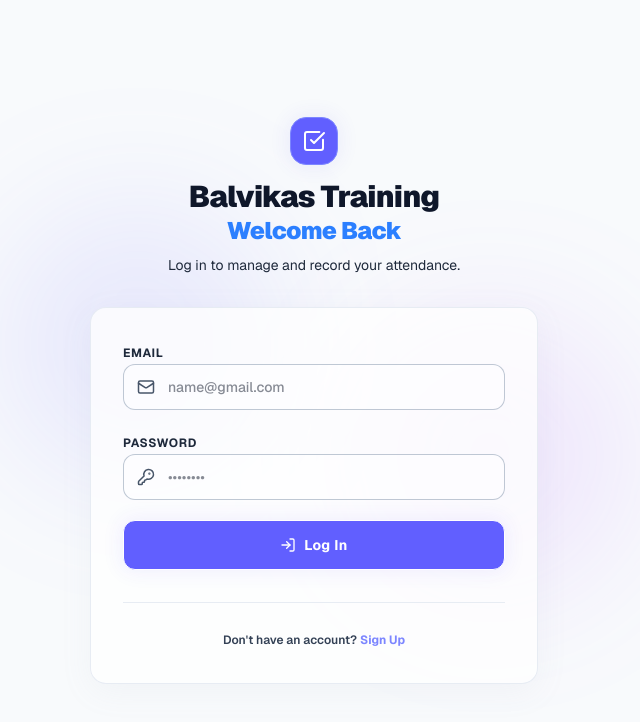
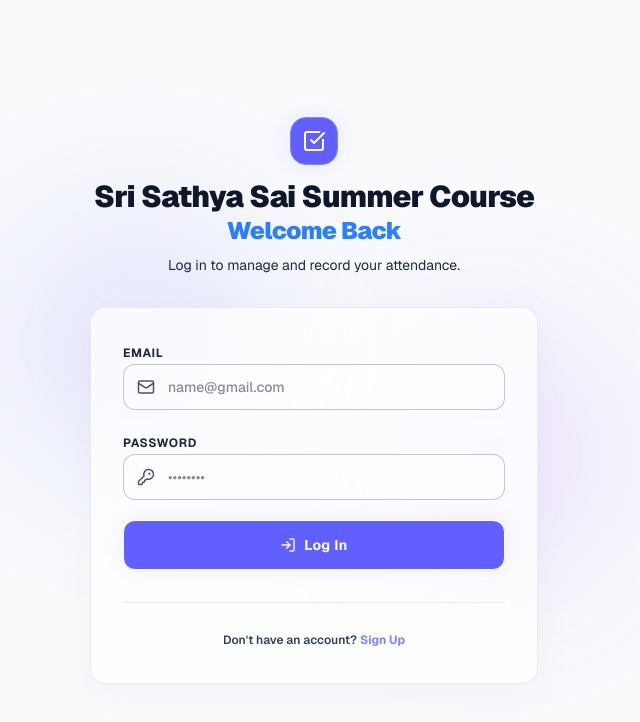
Before and after one commit to Tejeswar-16/Summer_Course_Attendance, a Next.js app: page / in a window 1280 px wide. Shown: the top 722 px of the page, without its empty margins (326-966 px from the left). Built offline with nearby package versions, Linux system fonts and the light colour scheme; no server answers.

Commit message:
added 2 names

```diff
--- a/src/app/page.js
+++ b/src/app/page.js
@@ -75,7 +75,7 @@ export default function LoginPage() {
           <div className="w-12 h-12 rounded-2xl bg-indigo-500 flex items-center justify-center text-white glow-primary border border-indigo-400 mb-3.5">
             <CheckSquare className="w-6 h-6" />
           </div>
-          <h1 className="text-3xl font-black text-zinc-100 tracking-tight">Balvikas Training</h1>
+          <h1 className="text-3xl font-black text-zinc-100 tracking-tight">Sri Sathya Sai Summer Course</h1>
           <h1 className="text-2xl font-black text-blue-500 tracking-tight">Welcome Back</h1>
           <p className="text-sm text-zinc-400 mt-2">
             Log in to manage and record your attendance.
--- a/src/components/Navbar.js
+++ b/src/components/Navbar.js
@@ -35,7 +35,7 @@ export default function Navbar() {
           <CheckSquare className="w-5 h-5" />
         </div>
         <div>
-          <span className="font-extrabold text-zinc-100 text-lg tracking-tight">Balvikas Training</span>
+          <span className="font-extrabold text-zinc-100 text-lg tracking-tight">Sri Sathya Sai Summer Course</span>
           <span className="text-xs text-indigo-400 font-bold block -mt-1 uppercase tracking-widest">Attendance</span>
         </div>
       </div>
```
Also changed, not shown: public/students.csv.
